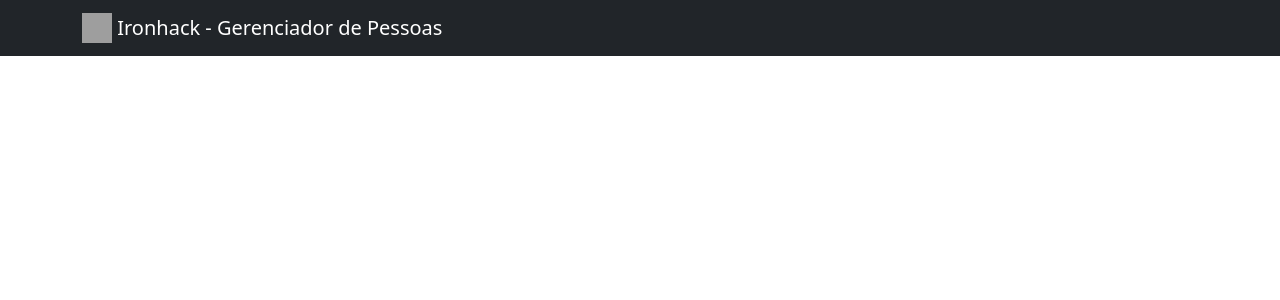
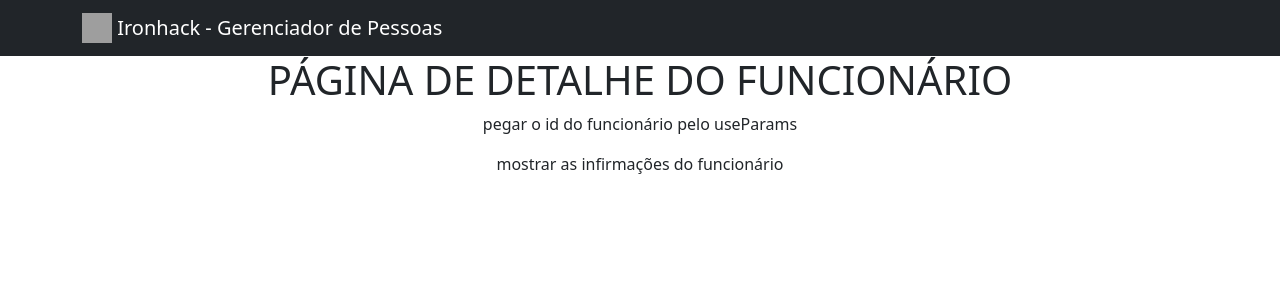
Before and after one commit to daniellenasc/gerenciador-pessoas, a React (Create React App) app: page /user/1 in a window 1280 px wide. Shown: the top 300 px of the page. Built offline with nearby package versions, Linux system fonts and the light colour scheme; grey boxes are pictures that could not be loaded.

Commit message:
create home and details page

```diff
--- a/src/App.js
+++ b/src/App.js
@@ -2,13 +2,22 @@ import "bootstrap/dist/css/bootstrap.min.css";
 import "./App.css";
 
 import { Toaster } from "react-hot-toast";
+import { Routes, Route } from "react-router-dom";
+
 import NavBar from "./components/NavBar";
+import HomePage from "./pages/HomePage";
+import DetailPage from "./pages/DetailPage";
 
 function App() {
   return (
     <div className="App">
       <Toaster />
       <NavBar />
+
+      <Routes>
+        <Route path="/" element={<HomePage />} />
+        <Route path="/user/:userID" element={<DetailPage />} />
+      </Routes>
     </div>
   );
 }
--- /dev/null
+++ b/src/pages/DetailPage.js
@@ -0,0 +1,11 @@
+function DetailPage() {
+  return (
+    <div>
+      <h1>PÁGINA DE DETALHE DO FUNCIONÁRIO</h1>
+      <p>pegar o id do funcionário pelo useParams</p>
+      <p>mostrar as infirmações do funcionário</p>
+    </div>
+  );
+}
+
+export default DetailPage;
--- /dev/null
+++ b/src/pages/HomePage.js
@@ -0,0 +1,10 @@
+function HomePage() {
+  return (
+    <div>
+      <h1>HOME PAGE</h1>
+      <p>tabela com as informações dos funcionários</p>
+    </div>
+  );
+}
+
+export default HomePage;
```
